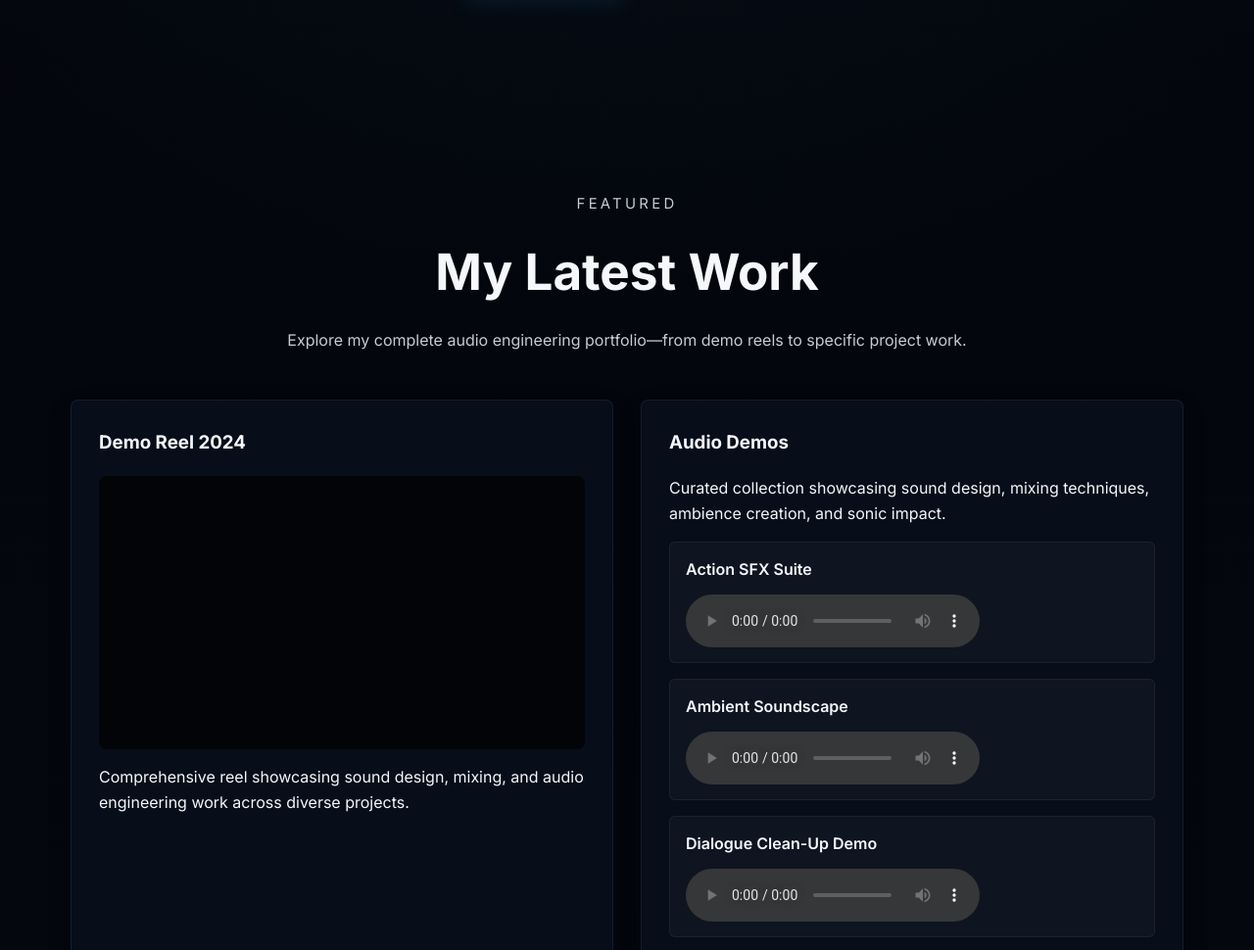
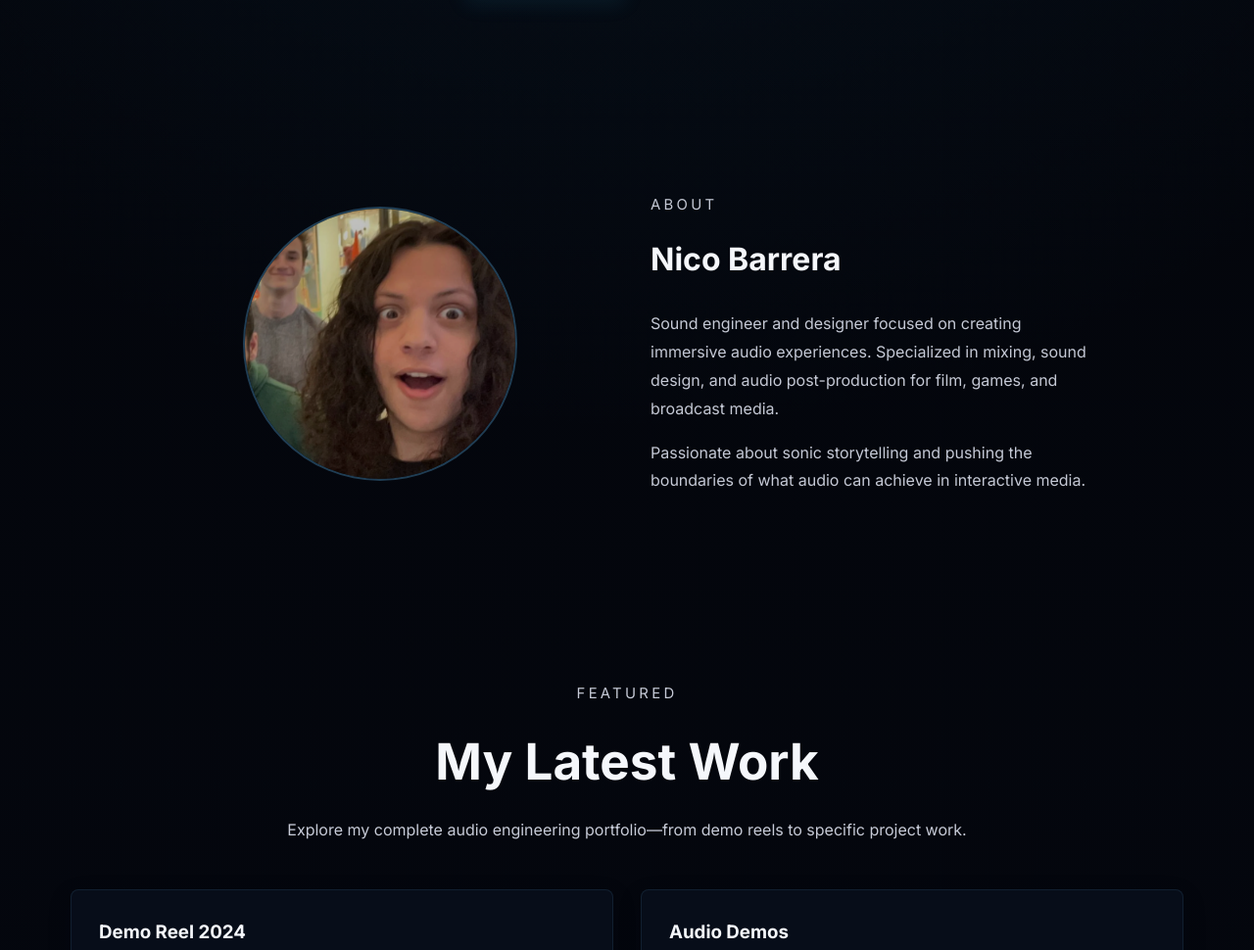
Before and after one commit to partypancake8/nicoweb, a plain HTML site: page index.html in a window 1280 px wide. Shown: the part 699-1669 px from the top of the page at 98% size. Drawn offline with Linux system fonts and the light colour scheme; grey boxes are pictures that could not be loaded.

```diff
--- a/index.html
+++ b/index.html
@@ -16,6 +16,7 @@
       <a class="logo" href="#home">Nico Barrera</a>
       <button class="nav-toggle" aria-label="Open navigation">Menu</button>
       <ul class="nav-links">
+        <li><a href="#about">About</a></li>
         <li><a href="#featured">Demo Reel</a></li>
         <li><a href="#projects">Projects</a></li>
         <li><a href="#audio">Audio</a></li>
@@ -38,6 +39,20 @@
   </header>
 
   <main>
+    <section class="section about" id="about">
+      <div class="about-container">
+        <div class="about-image-circle">
+          <img src="image.png" alt="Nico Barrera" />
+        </div>
+        <div class="about-content">
+          <p class="eyebrow">About</p>
+          <h2>Nico Barrera</h2>
+          <p>Sound engineer and designer focused on creating immersive audio experiences. Specialized in mixing, sound design, and audio post-production for film, games, and broadcast media.</p>
+          <p>Passionate about sonic storytelling and pushing the boundaries of what audio can achieve in interactive media.</p>
+        </div>
+      </div>
+    </section>
+
     <section class="section intro" id="featured">
       <div class="section-heading">
         <p class="eyebrow">Featured</p>
--- a/styles.css
+++ b/styles.css
@@ -168,6 +168,56 @@
   padding: 5rem 2rem;
   max-width: 1200px;
   margin: 0 auto;
+}
+
+.about-container {
+  display: grid;
+  grid-template-columns: 1fr 1fr;
+  gap: 3rem;
+  align-items: center;
+  max-width: 960px;
+  margin: 0 auto;
+}
+
+.about-image-circle {
+  width: 280px;
+  height: 280px;
+  border-radius: 50%;
+  overflow: hidden;
+  background: rgba(41, 128, 185, 0.1);
+  border: 2px solid rgba(91, 163, 208, 0.3);
+  display: flex;
+  align-items: center;
+  justify-content: center;
+  margin: 0 auto;
+}
+
+.about-image-circle img {
+  width: 100%;
+  height: 100%;
+  object-fit: cover;
+}
+
+.about-content h2 {
+  margin-top: 0;
+  font-size: 2rem;
+}
+
+.about-content p {
+  color: #c5c9d5;
+  line-height: 1.8;
+}
+
+@media (max-width: 768px) {
+  .about-container {
+    grid-template-columns: 1fr;
+    gap: 2rem;
+  }
+
+  .about-image-circle {
+    width: 220px;
+    height: 220px;
+  }
 }
 
 .section-heading {
```
Also changed, not shown: image.png (added).
